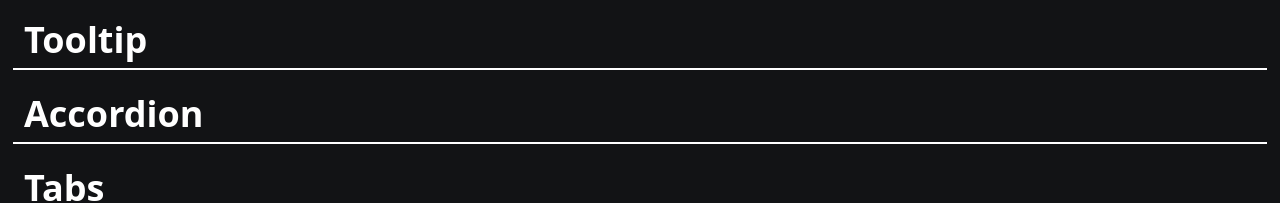
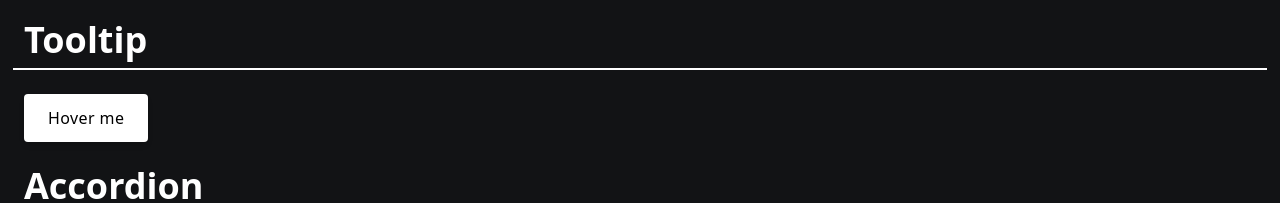
Before and after one commit to y28lyn/accessible-components, a React (Vite) app: page / in a window 1280 px wide. Shown: the part 1110-1313 px from the top of the page. Built offline with nearby package versions, Linux system fonts and the light colour scheme.

Commit message:
feat: :construction: Tooltip updated

```diff
--- a/src/App.tsx
+++ b/src/App.tsx
@@ -4,6 +4,7 @@ import { Header } from "./components/header/Header";
 import Title from "./components/items/Title";
 import Switch from "./components/items/Switch";
 import MenuButton from "./components/items/MenuButton";
+import Tooltip from "./components/items/Tooltip";
 
 function App() {
   const handleSwitchChange = (isChecked: boolean) => {
@@ -16,7 +17,11 @@ function App() {
         <Header />
       </header>
 
-      <main id="main" className="bg-[#121315]">
+      <main
+        id="main"
+        className="
+      bg-[#121315]"
+      >
         <Title title="Switch" />
         <Switch
           label="Notifications"
@@ -29,6 +34,7 @@ function App() {
           menuItems={["Test 1", "Test 2", "Test 3", "Test 4"]}
         />
         <Title title="Tooltip" />
+        <Tooltip text={"This is a tip"} button={"Hover me"} />
         <Title title="Accordion" />
         <Title title="Tabs" />
       </main>
--- /dev/null
+++ b/src/components/items/Tooltip.tsx
@@ -0,0 +1,78 @@
+import { useState, useRef, useEffect } from "react";
+
+interface TooltipProps {
+  text: string;
+  button: string;
+}
+
+const Tooltip: React.FC<TooltipProps> = ({ text, button }) => {
+  const [isVisible, setIsVisible] = useState(false);
+  const triggerRef = useRef<HTMLDivElement>(null);
+
+  const handleMouseEnter = () => {
+    setIsVisible(true);
+  };
+
+  const handleMouseLeave = () => {
+    setIsVisible(false);
+  };
+
+  const handleBlur = () => {
+    setIsVisible(false);
+  };
+
+  const handleFocus = () => {
+    setIsVisible(true);
+  };
+
+  const handleKeyDown = (event: KeyboardEvent) => {
+    if (event.key === " ") {
+      setIsVisible(false);
+    }
+  };
+
+  useEffect(() => {
+    const triggerElement = triggerRef.current;
+
+    if (triggerElement) {
+      triggerElement.addEventListener("mouseenter", handleMouseEnter);
+      triggerElement.addEventListener("mouseleave", handleMouseLeave);
+      triggerElement.addEventListener("blur", handleBlur);
+      triggerElement.addEventListener("focus", handleFocus);
+      triggerElement.addEventListener("keydown", handleKeyDown);
+
+      return () => {
+        triggerElement.removeEventListener("mouseenter", handleMouseEnter);
+        triggerElement.removeEventListener("mouseleave", handleMouseLeave);
+        triggerElement.removeEventListener("blur", handleBlur);
+        triggerElement.removeEventListener("focus", handleFocus);
+        triggerElement.removeEventListener("keydown", handleKeyDown);
+      };
+    }
+  }, []);
+
+  return (
+    <div className="relative inline-block">
+      <div
+        ref={triggerRef}
+        tabIndex={0}
+        aria-describedby="tooltip"
+        className="inline-flex items-center justify-center ml-6 mt-6 h-6 p-6 font-medium tracking-wide bg-white text-black rounded shadow-md cursor-pointer"
+      >
+        {button}
+      </div>
+
+      {isVisible && (
+        <div
+          id="tooltip"
+          role="tooltip"
+          className="absolute text-center mt-2 ml-6 bg-gray-800 opacity-90 text-white p-2 rounded"
+        >
+          {text}
+        </div>
+      )}
+    </div>
+  );
+};
+
+export default Tooltip;
```
